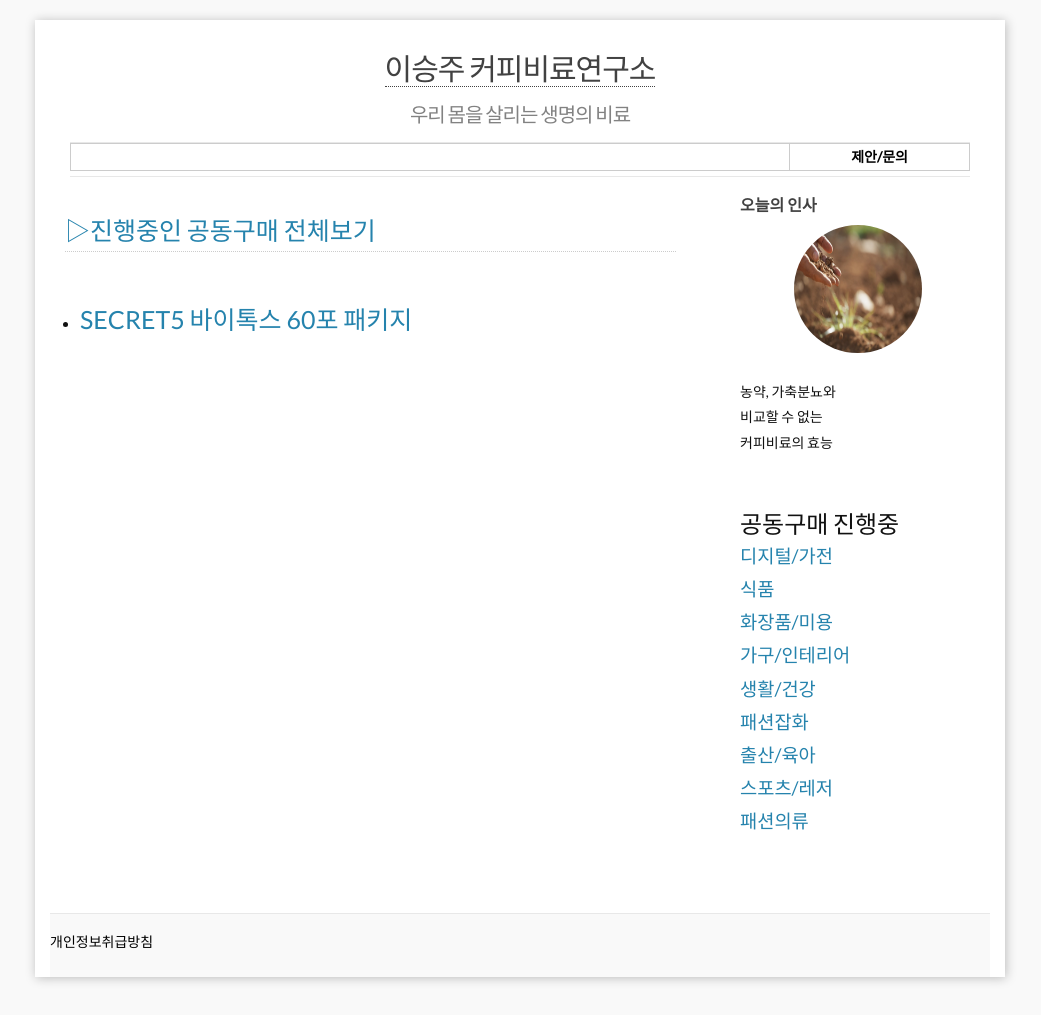
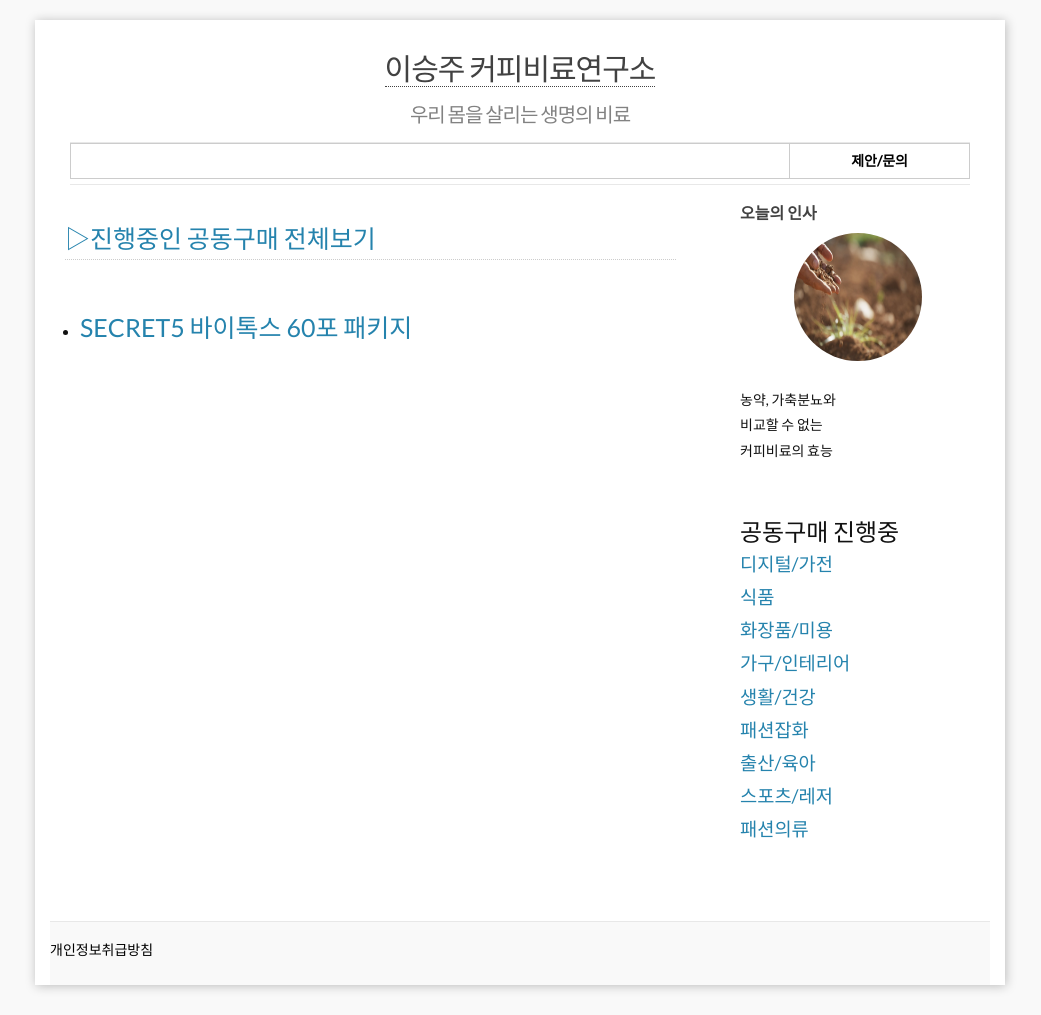
Before and after one commit to leevra/hair, a Jekyll site: the page built from index.html, in a window 1280 px wide. Shown: the whole page, without its empty margins (120-1161 px from the left). Built offline with Jekyll 4.4.1, drawn with Linux system fonts in a browser that asks for light colours; the list of posts is cut into pages by our own code; comment, search, counter and statistics services are not loaded.

Commit message:
VersionActivity

```diff
--- a/_sass/_layout.scss
+++ b/_sass/_layout.scss
@@ -36,7 +36,7 @@
 
 .site-nav {
   /*float: right;*/
-  line-height: 20px;
+  line-height: 28px;
   border-top: 1px solid $grey-color-light;
   border-bottom: 1px solid $grey-color-light;
   .menu-icon {
```
